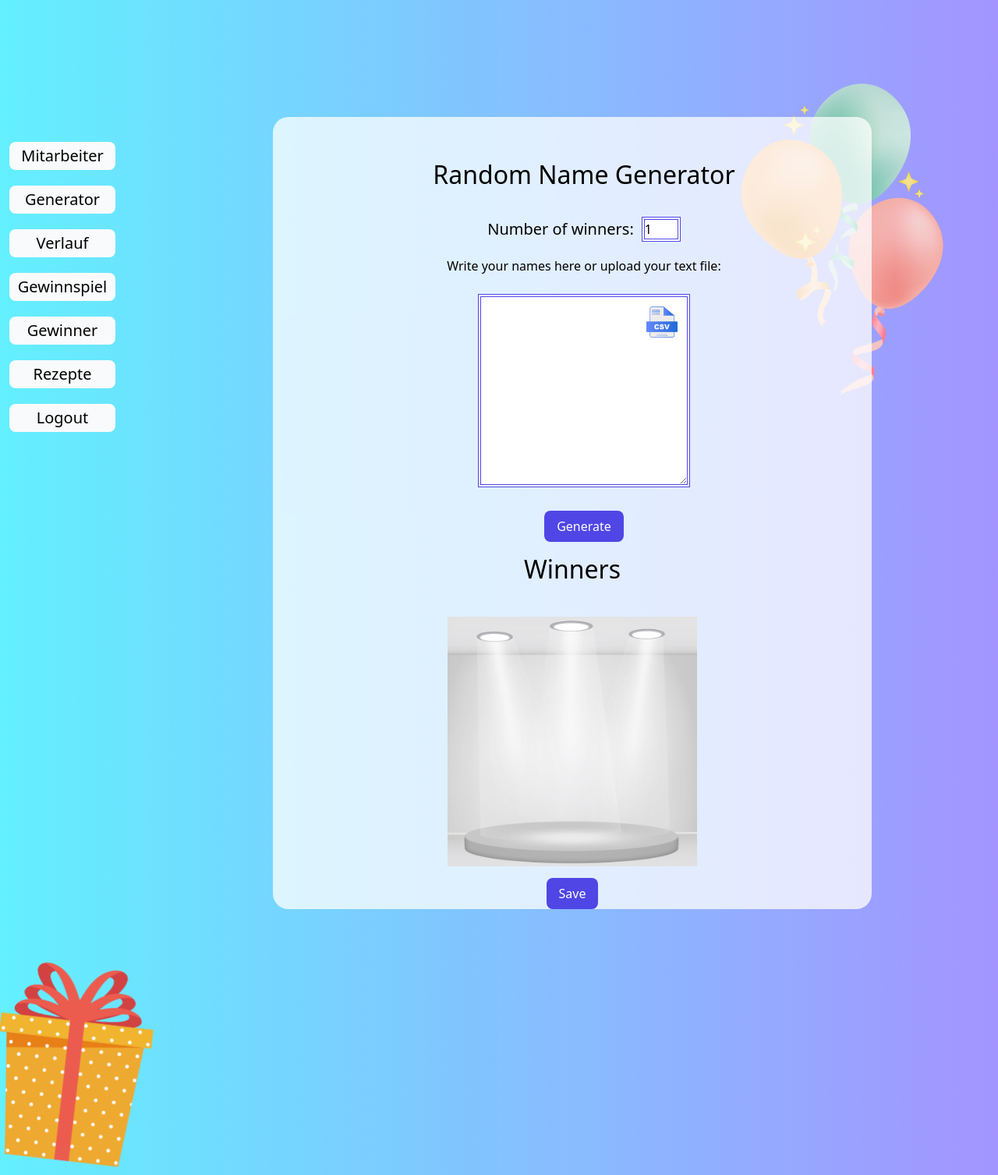
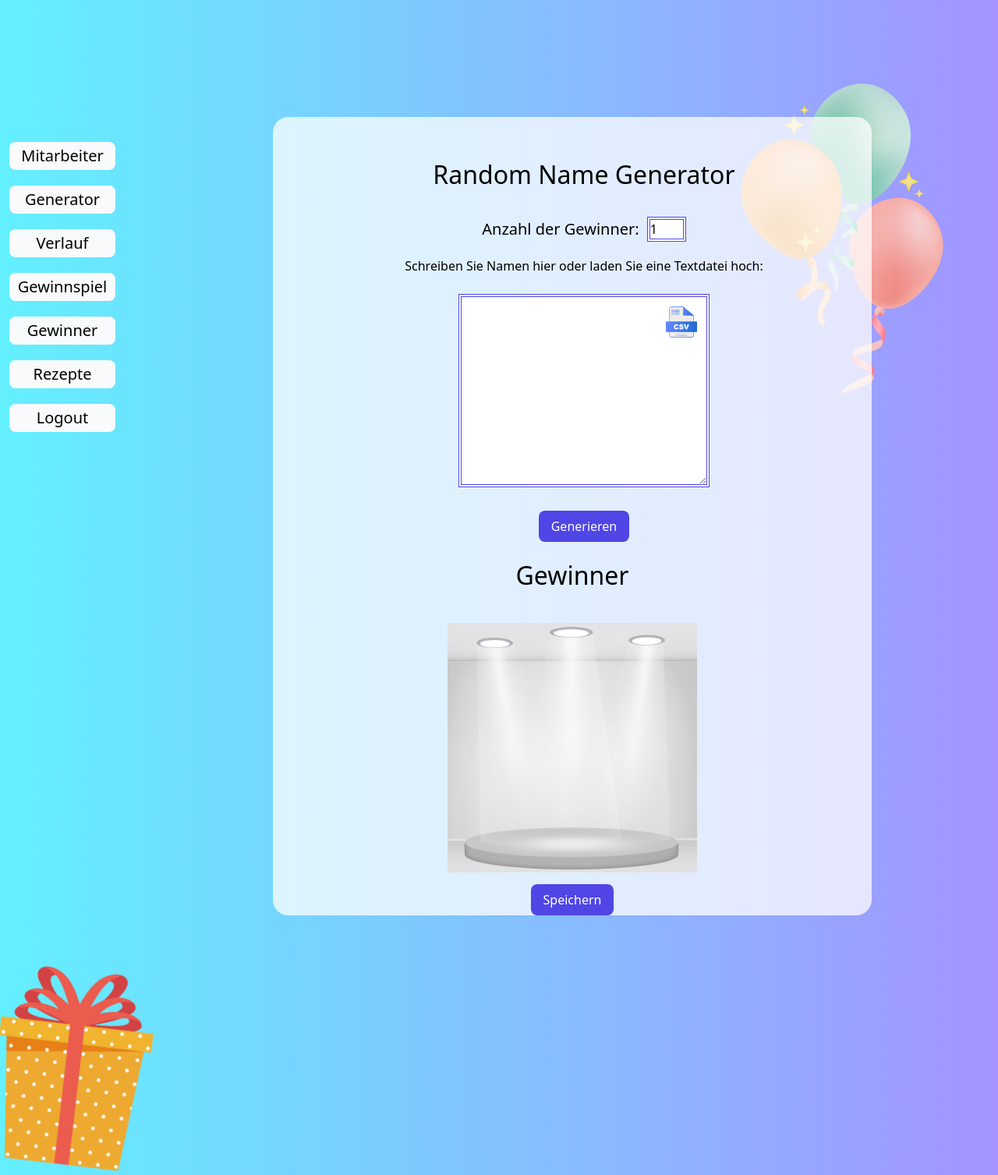
Before and after one commit to pc-web-it/laravel-gemeinsames-mitagessen-tool, a Laravel app: page /gewinnspiel in a window 1280 px wide. Shown: the top 1507 px of the page at 78% size. Run offline with Laravel 10, Linux system fonts and the light colour scheme; a user stored in the database is signed in; data comes from the database, SQL or seed files in the repository; style sheets or scripts are compiled from the project's sources.

Commit message:
Translation in German

```diff
--- a/resources/views/Dates.blade.php
+++ b/resources/views/Dates.blade.php
@@ -165,7 +165,7 @@
             <!-- Alert content -->
             <div class="bg-white rounded-lg shadow-lg p-10 w-96 h-auto">
                 <!-- Alert title -->
-                <h2 class="text-lg font-bold mb-4">Besprechung bearbeiten</h2>
+                <h2 class="text-lg font-bold mb-4">Bearbeiten</h2>
                 <!-- Update form -->
                 <form action="{{ route('date.update') }}" method="POST">
                     @csrf
@@ -186,7 +186,7 @@
                     <div class="mb-4">
                         <input type="hidden" id="actualPraesentiertId" name="actualPraesentiertId" />
                         <label for="praesentiertSelect"
-                            class="block text-sm font-medium text-gray-700">Praesentiert:</label>
+                            class="block text-sm font-medium text-gray-700">Präsentiert:</label>
                         <select id="praesentiertSelect" name="praesentiertSelect"
                             class="mt-1 cursor-pointer block w-full py-2 px-3 border border-gray-300 bg-white rounded-md shadow-sm focus:outline-none focus:ring-blue-500 focus:border-blue-500 sm:text-sm">
                             <option id="optPraesentiert" selected></option>
--- a/resources/views/gewinnspiel.blade.php
+++ b/resources/views/gewinnspiel.blade.php
@@ -5,16 +5,15 @@
 
         <div class="container">
             <div class="inner-container">
-                <div class="left-section">
+                <div class="left-section mb-2">
                     <h1 id="randomTitel">Random Name Generator</h1>
                     <form id="numberForm">
-                        <label for="numberOfWinners" id="numberLabel">Number of winners:</label>
+                        <label for="numberOfWinners" id="numberLabel">Anzahl der Gewinner:</label>
                         <input id="number" name="number" type="number" value="1"
                             class="border-double border-4 border-indigo-600" />
                     </form>
                     <form id="nameForm">
-                        <label for="names" id="namesLabel">Write your names here or upload your text
-                            file:</label><br>
+                        <label for="names" id="namesLabel">Schreiben Sie Namen hier oder laden Sie eine Textdatei hoch:</label><br>
                         <div class="upload-container">
                             <textarea class="border-double border-4 border-indigo-600" name="names" id="names" rows="10"></textarea>
                             <label for="fileInput" class="custom-file-upload">
@@ -24,11 +23,11 @@
                             <input type="file" id="fileInput" accept=".csv">
                         </div>
                         <button id="generateBtn" type="button"
-                            class="px-4 py-2 bg-indigo-600 text-white rounded-lg">Generate</button>
+                            class="px-4 py-2 bg-indigo-600 text-white rounded-lg">Generieren</button>
                     </form>
                 </div>
                 <div class="right-section">
-                    <h2 id="randomTitel">Winners</h2>
+                    <h2 id="randomTitel">Gewinner</h2>
                     <div id="winners"></div>
                     <form id="winnersArea" action="{{ route('winner.store') }}" method="POST">
                         <div class="winnersContainer ">
@@ -38,7 +37,7 @@
                             <p class="result"></p>
                         </div>
                         <input type="hidden" name="winner_name" id="winner_name" />
-                        <input type="submit" value="Save" id="saveButton"
+                        <input type="submit" value="Speichern" id="saveButton"
                             class="mt-2 px-4 py-2 bg-indigo-600 text-white rounded-lg">
                     </form>
                     @error('winner_name')
```
